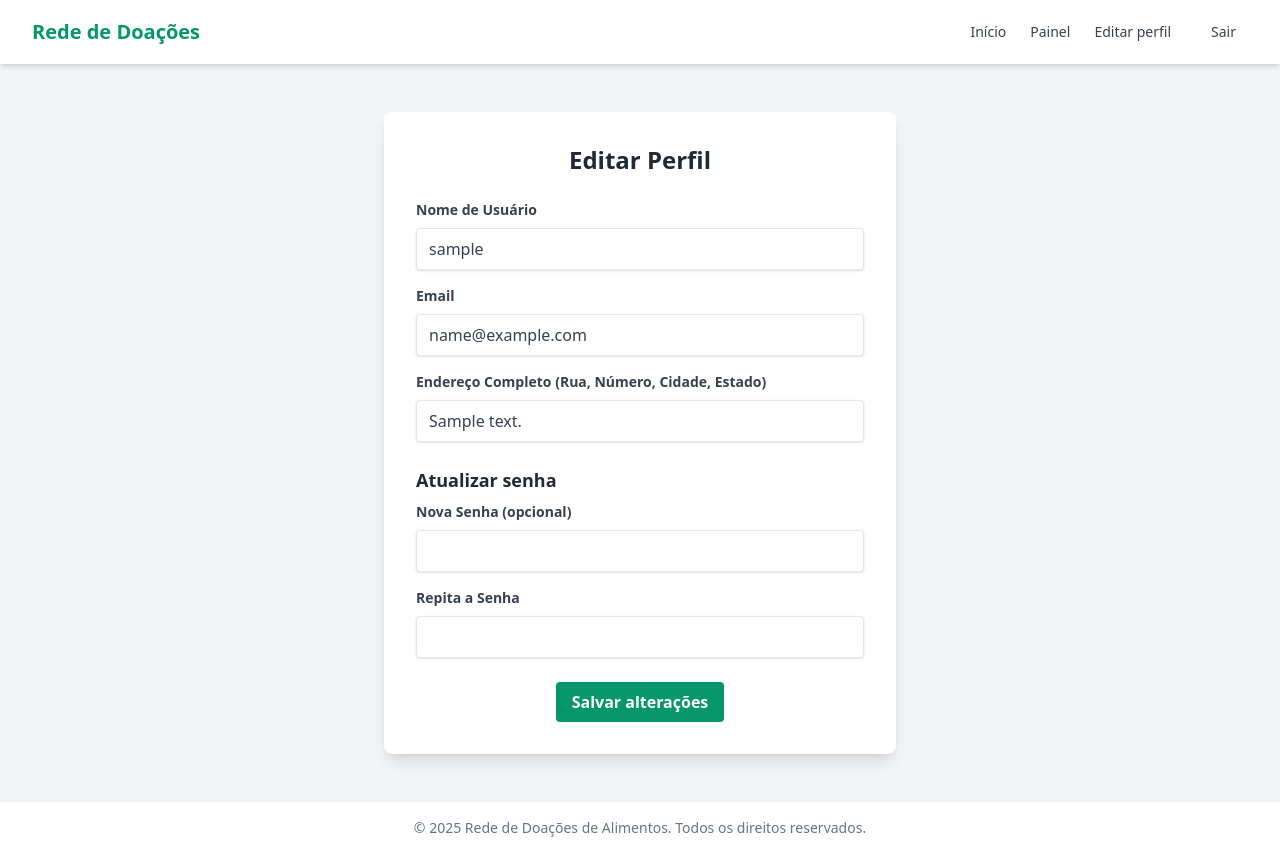
After one commit to manretc/UnivespPI2, a Flask app: page /perfil/editar in a window 1280 px wide. The commit adds this page. Run offline with Flask 3, Linux system fonts and the light colour scheme; a user stored in the database is signed in; tables that the repository leaves empty hold one stand-in row (values such as "Sample post"); some libraries are stand-ins or nearby versions.

Commit message:
adicionado painel para edição do perfil

```diff
--- a/rede_doacoes/app/forms.py
+++ b/rede_doacoes/app/forms.py
@@ -3,43 +3,138 @@
 # Isso simplifica a criação de formulários, validação de dados e proteção contra CSRF.
 
 from flask_wtf import FlaskForm
-from wtforms import StringField, PasswordField, BooleanField, SubmitField, SelectField, TextAreaField
+from wtforms import (
+    StringField,
+    PasswordField,
+    BooleanField,
+    SubmitField,
+    SelectField,
+    TextAreaField,
+)
 from wtforms.validators import DataRequired, ValidationError, Email, EqualTo
 from app.models import User
+from flask_login import current_user
+
 
 class LoginForm(FlaskForm):
     """Formulário de login."""
-    username = StringField('Usuário', validators=[DataRequired(message="Campo obrigatório.")])
-    password = PasswordField('Senha', validators=[DataRequired(message="Campo obrigatório.")])
-    remember_me = BooleanField('Lembrar-me')
-    submit = SubmitField('Entrar')
+
+    username = StringField(
+        "Usuário", validators=[DataRequired(message="Campo obrigatório.")]
+    )
+    password = PasswordField(
+        "Senha", validators=[DataRequired(message="Campo obrigatório.")]
+    )
+    remember_me = BooleanField("Lembrar-me")
+    submit = SubmitField("Entrar")
+
 
 class RegistrationForm(FlaskForm):
     """Formulário de registro."""
-    username = StringField('Nome de Usuário', validators=[DataRequired(message="Campo obrigatório.")])
-    email = StringField('Email', validators=[DataRequired(message="Campo obrigatório."), Email(message="Email inválido.")])
-    password = PasswordField('Senha', validators=[DataRequired(message="Campo obrigatório.")])
+
+    username = StringField(
+        "Nome de Usuário", validators=[DataRequired(message="Campo obrigatório.")]
+    )
+    email = StringField(
+        "Email",
+        validators=[
+            DataRequired(message="Campo obrigatório."),
+            Email(message="Email inválido."),
+        ],
+    )
+    password = PasswordField(
+        "Senha", validators=[DataRequired(message="Campo obrigatório.")]
+    )
     password2 = PasswordField(
-        'Repita a Senha', validators=[DataRequired(message="Campo obrigatório."), EqualTo('password', message="As senhas devem ser iguais.")])
-    user_type = SelectField('Tipo de Conta', choices=[('donor', 'Doador'), ('charity', 'Instituição')], validators=[DataRequired()])
-    address = StringField('Endereço Completo (Rua, Número, Cidade, Estado)', validators=[DataRequired(message="Campo obrigatório.")])
-    submit = SubmitField('Registrar')
+        "Repita a Senha",
+        validators=[
+            DataRequired(message="Campo obrigatório."),
+            EqualTo("password", message="As senhas devem ser iguais."),
+        ],
+    )
+    user_type = SelectField(
+        "Tipo de Conta",
+        choices=[("donor", "Doador"), ("charity", "Instituição")],
+        validators=[DataRequired()],
+    )
+    address = StringField(
+        "Endereço Completo (Rua, Número, Cidade, Estado)",
+        validators=[DataRequired(message="Campo obrigatório.")],
+    )
+    submit = SubmitField("Registrar")
 
     def validate_username(self, username):
         """Valida se o nome de usuário já existe no banco de dados."""
         user = User.query.filter_by(username=username.data).first()
         if user is not None:
-            raise ValidationError('Este nome de usuário já está em uso. Por favor, escolha outro.')
+            raise ValidationError(
+                "Este nome de usuário já está em uso. Por favor, escolha outro."
+            )
 
     def validate_email(self, email):
         """Valida se o e-mail já existe no banco de dados."""
         user = User.query.filter_by(email=email.data).first()
         if user is not None:
-            raise ValidationError('Este e-mail já está registrado. Por favor, use outro.')
+            raise ValidationError(
+                "Este e-mail já está registrado. Por favor, use outro."
+            )
+
 
 class DonationForm(FlaskForm):
     """Formulário para registrar uma nova doação."""
-    description = TextAreaField('Descrição dos Alimentos', validators=[DataRequired(message="Campo obrigatório.")])
-    quantity = StringField('Quantidade (ex: 3 caixas, 10 kg)', validators=[DataRequired(message="Campo obrigatório.")])
-    address = StringField('Endereço de Coleta (deixe em branco para usar o endereço do seu cadastro)')
-    submit = SubmitField('Registrar Doação')
+
+    description = TextAreaField(
+        "Descrição dos Alimentos",
+        validators=[DataRequired(message="Campo obrigatório.")],
+    )
+    quantity = StringField(
+        "Quantidade (ex: 3 caixas, 10 kg)",
+        validators=[DataRequired(message="Campo obrigatório.")],
+    )
+    address = StringField(
+        "Endereço de Coleta (deixe em branco para usar o endereço do seu cadastro)"
+    )
+    submit = SubmitField("Registrar Doação")
+
+
+class EditProfileForm(FlaskForm):
+    """Formulário para editar os dados do usuário."""
+
+    username = StringField(
+        "Nome de Usuário", validators=[DataRequired(message="Campo obrigatório.")]
+    )
+    email = StringField(
+        "Email",
+        validators=[
+            DataRequired(message="Campo obrigatório."),
+            Email(message="Email inválido."),
+        ],
+    )
+    address = StringField(
+        "Endereço Completo (Rua, Número, Cidade, Estado)",
+        validators=[DataRequired(message="Campo obrigatório.")],
+    )
+    password = PasswordField("Nova Senha (opcional)")
+    password2 = PasswordField(
+        "Repita a Senha",
+        validators=[EqualTo("password", message="As senhas devem ser iguais.")],
+    )
+    submit = SubmitField("Salvar alterações")
+
+    def validate_username(self, username):
+        """Valida se o nome de usuário já existe no banco, ignorando o atual."""
+        if username.data != getattr(current_user, "username", None):
+            user = User.query.filter_by(username=username.data).first()
+            if user is not None:
+                raise ValidationError(
+                    "Este nome de usuário já está em uso. Por favor, escolha outro."
+                )
+
+    def validate_email(self, email):
+        """Valida se o e-mail já existe no banco, ignorando o atual."""
+        if email.data != getattr(current_user, "email", None):
+            user = User.query.filter_by(email=email.data).first()
+            if user is not None:
+                raise ValidationError(
+                    "Este e-mail já está registrado. Por favor, use outro."
+                )
--- a/rede_doacoes/app/routes.py
+++ b/rede_doacoes/app/routes.py
@@ -3,7 +3,7 @@
 
 from flask import render_template, flash, redirect, url_for, request, current_app
 from app import db
-from app.forms import LoginForm, RegistrationForm, DonationForm
+from app.forms import LoginForm, RegistrationForm, DonationForm, EditProfileForm
 from app.models import User, Donation
 from flask_login import current_user, login_user, logout_user, login_required
 import requests
@@ -11,174 +11,245 @@ from urllib.parse import urlencode
 
 from flask import Blueprint
 
-bp = Blueprint('main', __name__)
+bp = Blueprint("main", __name__)
 
 
 # ... (rotas /index, /login, /logout, /register, /donate não mudam) ...
-@bp.route('/')
-@bp.route('/index')
+@bp.route("/")
+@bp.route("/index")
 def index():
-    return render_template('index.html', title='Início')
+    if current_user.is_authenticated:
+        return redirect(url_for("main.dashboard"))
+    return render_template("index.html", title="Início")
 
 
-@bp.route('/login', methods=['GET', 'POST'])
+@bp.route("/login", methods=["GET", "POST"])
 def login():
     if current_user.is_authenticated:
-        return redirect(url_for('main.dashboard'))
+        return redirect(url_for("main.dashboard"))
     form = LoginForm()
     if form.validate_on_submit():
         user = User.query.filter_by(username=form.username.data).first()
         if user is None or not user.check_password(form.password.data):
-            flash('Usuário ou senha inválidos')
-            return redirect(url_for('main.login'))
+            flash("Usuário ou senha inválidos")
+            return redirect(url_for("main.login"))
         login_user(user, remember=form.remember_me.data)
-        return redirect(url_for('main.dashboard'))
-    return render_template('login.html', title='Entrar', form=form)
+        return redirect(url_for("main.dashboard"))
+    return render_template("login.html", title="Entrar", form=form)
 
 
-@bp.route('/logout')
+@bp.route("/logout")
 def logout():
     logout_user()
-    return redirect(url_for('main.index'))
+    return redirect(url_for("main.index"))
 
 
-@bp.route('/register', methods=['GET', 'POST'])
+@bp.route("/register", methods=["GET", "POST"])
 def register():
     if current_user.is_authenticated:
-        return redirect(url_for('main.dashboard'))
+        return redirect(url_for("main.dashboard"))
     form = RegistrationForm()
     if form.validate_on_submit():
         lat, lon = geocode_address(form.address.data)
         if lat is None:
             flash(
-                'Não foi possível encontrar as coordenadas para o endereço fornecido. Tente um endereço mais específico.')
-            return render_template('register.html', title='Registrar', form=form)
-        user = User(username=form.username.data, email=form.email.data, user_type=form.user_type.data,
-                    address=form.address.data, latitude=lat, longitude=lon)
+                "Não foi possível encontrar as coordenadas para o endereço fornecido. Tente um endereço mais específico."
+            )
+            return render_template("register.html", title="Registrar", form=form)
+        user = User(
+            username=form.username.data,
+            email=form.email.data,
+            user_type=form.user_type.data,
+            address=form.address.data,
+            latitude=lat,
+            longitude=lon,
+        )
         user.set_password(form.password.data)
         db.session.add(user)
         db.session.commit()
-        flash('Parabéns, você foi registrado com sucesso!')
-        return redirect(url_for('main.login'))
-    return render_template('register.html', title='Registrar', form=form)
+        flash("Parabéns, você foi registrado com sucesso!")
+        return redirect(url_for("main.login"))
+    return render_template("register.html", title="Registrar", form=form)
 
 
-@bp.route('/donate', methods=['GET', 'POST'])
+@bp.route("/donate", methods=["GET", "POST"])
 @login_required
 def create_donation():
-    if current_user.user_type != 'donor':
-        flash('Apenas doadores podem registrar alimentos.')
-        return redirect(url_for('main.dashboard'))
+    if current_user.user_type != "donor":
+        flash("Apenas doadores podem registrar alimentos.")
+        return redirect(url_for("main.dashboard"))
     form = DonationForm()
     if form.validate_on_submit():
         address = form.address.data or current_user.address
         lat, lon = geocode_address(address)
         if lat is None:
-            flash('Não foi possível encontrar as coordenadas para o endereço da doação.')
+            flash(
+                "Não foi possível encontrar as coordenadas para o endereço da doação."
+            )
         else:
-            donation = Donation(description=form.description.data, quantity=form.quantity.data, donor=current_user,
-                                address=address, latitude=lat, longitude=lon)
+            donation = Donation(
+                description=form.description.data,
+                quantity=form.quantity.data,
+                donor=current_user,
+                address=address,
+                latitude=lat,
+                longitude=lon,
+            )
             db.session.add(donation)
             db.session.commit()
-            flash('Sua doação foi registrada com sucesso!')
-            return redirect(url_for('main.dashboard'))
-    return render_template('create_donation.html', title='Registrar Doação', form=form)
+            flash("Sua doação foi registrada com sucesso!")
+            return redirect(url_for("main.dashboard"))
+    return render_template("create_donation.html", title="Registrar Doação", form=form)
 
 
-@bp.route('/dashboard')
+@bp.route("/dashboard")
 @login_required
 def dashboard():
-    """ Rota do painel atualizada para buscar todas as listas de doações. """
-    available_donations = Donation.query.filter_by(status='available').all()
+    """Rota do painel atualizada para buscar todas as listas de doações."""
+    available_donations = Donation.query.filter_by(status="available").all()
 
     # Doações que o utilizador (instituição) reservou
     claimed_by_me = []
-    if current_user.user_type == 'charity':
-        claimed_by_me = Donation.query.filter_by(status='claimed', claimed_by_id=current_user.id).all()
+    if current_user.user_type == "charity":
+        claimed_by_me = Donation.query.filter_by(
+            status="claimed", claimed_by_id=current_user.id
+        ).all()
 
     # Doações do utilizador (doador) que foram reservadas por outros
     my_donations_claimed = []
-    if current_user.user_type == 'donor':
-        my_donations_claimed = Donation.query.filter_by(status='claimed', user_id=current_user.id).all()
+    if current_user.user_type == "donor":
+        my_donations_claimed = Donation.query.filter_by(
+            status="claimed", user_id=current_user.id
+        ).all()
 
-    collected_donations = Donation.query.filter_by(status='collected').all()
+    collected_donations = Donation.query.filter_by(status="collected").all()
 
     # Combina as listas de doações reservadas para simplificar o template
     claimed_donations = claimed_by_me + my_donations_claimed
 
     map_url = generate_static_map_url(available_donations)
     return render_template(
-        'dashboard.html',
-        title='Painel',
+        "dashboard.html",
+        title="Painel",
         available_donations=available_donations,
         claimed_donations=claimed_donations,
         collected_donations=collected_donations,
-        map_url=map_url
+        map_url=map_url,
     )
+
+
+@bp.route("/perfil/editar", methods=["GET", "POST"])
+@login_required
+def editar_perfil():
+    form = EditProfileForm()
+    if request.method == "GET":
+        # Preenche o formulário com os dados atuais do usuário
+        form.username.data = current_user.username
+        form.email.data = current_user.email
+        form.address.data = current_user.address
+
+    if form.validate_on_submit():
+        # Se o endereço mudou, geocodifica novamente
+        address_changed = form.address.data != current_user.address
+        if address_changed:
+            lat, lon = geocode_address(form.address.data)
+            if lat is None:
+                flash(
+                    "Não foi possível encontrar as coordenadas para o endereço fornecido. Tente um endereço mais específico."
+                )
+                return render_template(
+                    "edit_profile.html", title="Editar Perfil", form=form
+                )
+            current_user.latitude = lat
+            current_user.longitude = lon
+
+        # Atualiza campos básicos
+        current_user.username = form.username.data
+        current_user.email = form.email.data
+        current_user.address = form.address.data
+
+        # Atualiza senha se fornecida
+        if form.password.data:
+            current_user.set_password(form.password.data)
+
+        db.session.commit()
+        flash("Seu perfil foi atualizado com sucesso!")
+        return redirect(url_for("main.dashboard"))
+
+    return render_template("edit_profile.html", title="Editar Perfil", form=form)
 
 
 # --- NOVAS ROTAS DE AÇÃO ---
 
-@bp.route('/donation/<int:donation_id>/claim', methods=['POST'])
+
+@bp.route("/donation/<int:donation_id>/claim", methods=["POST"])
 @login_required
 def claim_donation(donation_id):
-    """ Rota para uma instituição reservar uma doação. """
-    if current_user.user_type != 'charity':
-        flash('Apenas instituições podem reservar doações.')
-        return redirect(url_for('main.dashboard'))
+    """Rota para uma instituição reservar uma doação."""
+    if current_user.user_type != "charity":
+        flash("Apenas instituições podem reservar doações.")
+        return redirect(url_for("main.dashboard"))
 
     donation = Donation.query.get_or_404(donation_id)
-    if donation.status == 'available':
-        donation.status = 'claimed'
+    if donation.status == "available":
+        donation.status = "claimed"
         donation.claimed_by_id = current_user.id
         db.session.commit()
-        flash('Doação reservada com sucesso! Por favor, proceda com o recolhimento.')
+        flash("Doação reservada com sucesso! Por favor, proceda com o recolhimento.")
     else:
-        flash('Esta doação já não está disponível.')
-    return redirect(url_for('main.dashboard'))
+        flash("Esta doação já não está disponível.")
+    return redirect(url_for("main.dashboard"))
 
 
-@bp.route('/donation/<int:donation_id>/confirm', methods=['POST'])
+@bp.route("/donation/<int:donation_id>/confirm", methods=["POST"])
 @login_required
 def confirm_collection(donation_id):
-    """ Rota para confirmar que uma doação foi recolhida. """
+    """Rota para confirmar que uma doação foi recolhida."""
     donation = Donation.query.get_or_404(donation_id)
     # Permite que tanto o doador como a instituição que reservou confirmem
     if donation.user_id == current_user.id or donation.claimed_by_id == current_user.id:
-        if donation.status == 'claimed':
-            donation.status = 'collected'
+        if donation.status == "claimed":
+            donation.status = "collected"
             db.session.commit()
-            flash('Recolhimento da doação confirmado com sucesso!')
+            flash("Recolhimento da doação confirmado com sucesso!")
         else:
-            flash('Ação inválida para o estado atual da doação.')
+            flash("Ação inválida para o estado atual da doação.")
     else:
-        flash('Você não tem permissão para realizar esta ação.')
-    return redirect(url_for('main.dashboard'))
+        flash("Você não tem permissão para realizar esta ação.")
+    return redirect(url_for("main.dashboard"))
 
 
 # --- FUNÇÕES AUXILIARES (sem alterações) ---
 def geocode_address(address):
-    api_key = current_app.config['GOOGLE_MAPS_API_KEY']
-    if not api_key: return None, None
+    api_key = current_app.config["GOOGLE_MAPS_API_KEY"]
+    if not api_key:
+        return None, None
     base_url = "https://maps.googleapis.com/maps/api/geocode/json"
-    params = {'address': address, 'key': api_key}
+    params = {"address": address, "key": api_key}
     try:
         response = requests.get(base_url, params=params)
         response.raise_for_status()
-        results = response.json().get('results', [])
+        results = response.json().get("results", [])
         if results:
-            location = results[0]['geometry']['location']
-            return location['lat'], location['lng']
+            location = results[0]["geometry"]["location"]
+            return location["lat"], location["lng"]
     except requests.exceptions.RequestException:
         return None, None
     return None, None
 
 
 def generate_static_map_url(donations):
-    api_key = current_app.config['GOOGLE_MAPS_API_KEY']
+    api_key = current_app.config["GOOGLE_MAPS_API_KEY"]
     if not api_key or not donations:
-        return "https://placehold.co/600x400/e2e8f0/64748b?text=Nenhuma+doacao+disponivel"
+        return (
+            "https://placehold.co/600x400/e2e8f0/64748b?text=Nenhuma+doacao+disponivel"
+        )
     base_url = "https://maps.googleapis.com/maps/api/staticmap"
     markers = [f"{d.latitude},{d.longitude}" for d in donations]
-    params = {'size': '600x400', 'maptype': 'roadmap', 'markers': 'color:red|' + '|'.join(markers), 'key': api_key}
+    params = {
+        "size": "600x400",
+        "maptype": "roadmap",
+        "markers": "color:red|" + "|".join(markers),
+        "key": api_key,
+    }
     return f"{base_url}?{urlencode(params)}"
--- a/rede_doacoes/app/templates/base.html
+++ b/rede_doacoes/app/templates/base.html
@@ -22,16 +22,25 @@
         <div class="max-w-7xl mx-auto px-4 sm:px-6 lg:px-8">
             <div class="flex items-center justify-between h-16">
                 <div class="flex items-center">
+                    {% if current_user.is_anonymous %}
                     <a href="{{ url_for('main.index') }}" class="font-bold text-xl text-emerald-600">Rede de Doações</a>
+                    {% else %}
+                    <a href="{{ url_for('main.dashboard') }}" class="font-bold text-xl text-emerald-600">Rede de Doações</a>
+                    {% endif %}
                 </div>
                 <div class="flex items-center">
+                    {% if current_user.is_anonymous %}
                     <a href="{{ url_for('main.index') }}" class="px-3 py-2 rounded-md text-sm font-medium text-gray-700 hover:bg-gray-200">Início</a>
+                    {% else %}
+                    <a href="{{ url_for('main.dashboard') }}" class="px-3 py-2 rounded-md text-sm font-medium text-gray-700 hover:bg-gray-200">Início</a>
+                    {% endif %}
                     <!-- Links dinâmicos baseados no status de login do usuário -->
                     {% if current_user.is_anonymous %}
                     <a href="{{ url_for('main.login') }}" class="px-3 py-2 rounded-md text-sm font-medium text-gray-700 hover:bg-gray-200">Entrar</a>
                     <a href="{{ url_for('main.register') }}" class="ml-4 px-3 py-2 rounded-md text-sm font-medium text-white bg-emerald-600 hover:bg-emerald-700">Registrar</a>
                     {% else %}
                     <a href="{{ url_for('main.dashboard') }}" class="px-3 py-2 rounded-md text-sm font-medium text-gray-700 hover:bg-gray-200">Painel</a>
+                    <a href="{{ url_for('main.editar_perfil') }}" class="px-3 py-2 rounded-md text-sm font-medium text-gray-700 hover:bg-gray-200">Editar perfil</a>
                     <a href="{{ url_for('main.logout') }}" class="ml-4 px-3 py-2 rounded-md text-sm font-medium text-gray-700 hover:bg-gray-200">Sair</a>
                     {% endif %}
                 </div>
@@ -60,7 +69,7 @@
 
     <!-- Rodapé -->
     <footer class="bg-white mt-8 py-4 text-center text-sm text-gray-500">
-        <p>&copy; 2024 Rede de Doações de Alimentos. Todos os direitos reservados.</p>
+        <p>&copy; 2025 Rede de Doações de Alimentos. Todos os direitos reservados.</p>
     </footer>
 
 </body>
--- /dev/null
+++ b/rede_doacoes/app/templates/edit_profile.html
@@ -0,0 +1,50 @@
+{% extends "base.html" %}
+
+{% block content %}
+<div class="max-w-lg mx-auto bg-white p-8 rounded-lg shadow-lg">
+    <h2 class="text-2xl font-bold text-center mb-6">Editar Perfil</h2>
+    <form action="" method="post" novalidate>
+        {{ form.hidden_tag() }}
+        <div class="mb-4">
+            {{ form.username.label(class="block text-gray-700 text-sm font-bold mb-2") }}
+            {{ form.username(class="shadow appearance-none border rounded w-full py-2 px-3 text-gray-700", size=32) }}
+            {% for error in form.username.errors %}
+            <p class="text-red-500 text-xs italic">{{ error }}</p>
+            {% endfor %}
+        </div>
+        <div class="mb-4">
+            {{ form.email.label(class="block text-gray-700 text-sm font-bold mb-2") }}
+            {{ form.email(class="shadow appearance-none border rounded w-full py-2 px-3 text-gray-700", size=32) }}
+            {% for error in form.email.errors %}
+            <p class="text-red-500 text-xs italic">{{ error }}</p>
+            {% endfor %}
+        </div>
+        <div class="mb-6">
+            {{ form.address.label(class="block text-gray-700 text-sm font-bold mb-2") }}
+            {{ form.address(class="shadow appearance-none border rounded w-full py-2 px-3 text-gray-700", size=64) }}
+            {% for error in form.address.errors %}
+            <p class="text-red-500 text-xs italic">{{ error }}</p>
+            {% endfor %}
+        </div>
+
+        <h3 class="text-lg font-semibold mb-2">Atualizar senha</h3>
+        <div class="mb-4">
+            {{ form.password.label(class="block text-gray-700 text-sm font-bold mb-2") }}
+            {{ form.password(class="shadow appearance-none border rounded w-full py-2 px-3 text-gray-700", size=32) }}
+            {% for error in form.password.errors %}
+            <p class="text-red-500 text-xs italic">{{ error }}</p>
+            {% endfor %}
+        </div>
+        <div class="mb-6">
+            {{ form.password2.label(class="block text-gray-700 text-sm font-bold mb-2") }}
+            {{ form.password2(class="shadow appearance-none border rounded w-full py-2 px-3 text-gray-700", size=32) }}
+            {% for error in form.password2.errors %}
+            <p class="text-red-500 text-xs italic">{{ error }}</p>
+            {% endfor %}
+        </div>
+        <div class="flex items-center justify-center">
+            {{ form.submit(class="bg-emerald-600 hover:bg-emerald-700 text-white font-bold py-2 px-4 rounded focus:outline-none focus:shadow-outline cursor-pointer") }}
+        </div>
+    </form>
+</div>
+{% endblock %}
--- a/rede_doacoes/requirements.txt
+++ b/rede_doacoes/requirements.txt
@@ -8,3 +8,4 @@ psycopg2-binary
 requests
 gunicorn
 pytest
+email_validator
```
Also changed, not shown: 1 other file.
